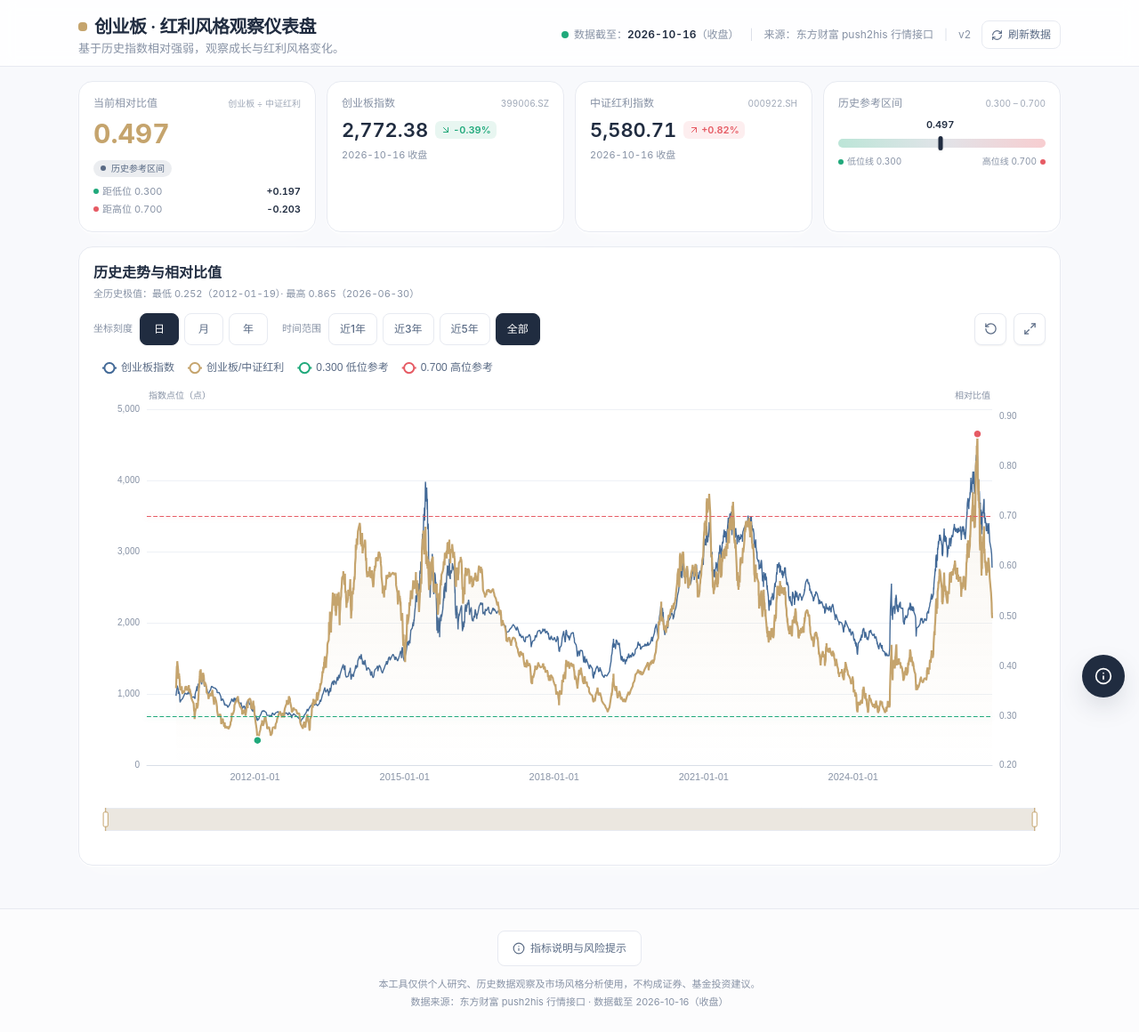
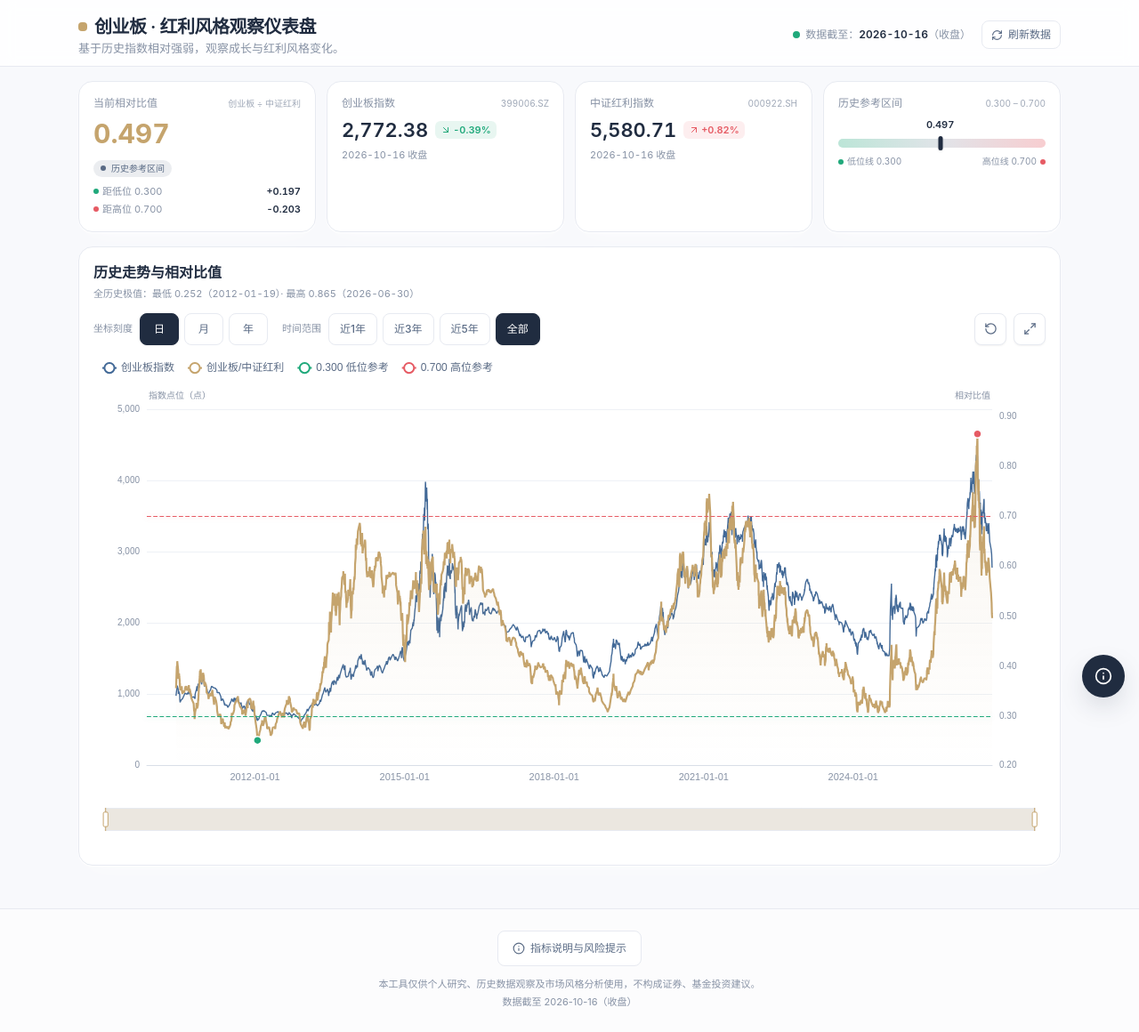
Before and after one commit to atwu5/chinext-dividend-dashboard, a React (Vite) app: page / in a window 1280 px wide. Shown: the whole page at 89% size. Built offline with nearby package versions, Linux system fonts and the light colour scheme.

Commit message:
chore(ui): 头部隐藏数据来源与版本号提示（信息保留在悬停提示），页脚同步简化

```diff
--- a/src/components/Footer.tsx
+++ b/src/components/Footer.tsx
@@ -21,7 +21,7 @@ export default function Footer({ meta, onOpenModal }: Props) {
         <p className="text-[11px] leading-5 text-muted">
           本工具仅供个人研究、历史数据观察及市场风格分析使用，不构成证券、基金投资建议。
           <br />
-          数据来源：{meta.sourceName} · 数据截至 {meta.lastDate}（收盘）
+          数据截至 {meta.lastDate}（收盘）
         </p>
       </div>
     </footer>
--- a/src/components/Header.tsx
+++ b/src/components/Header.tsx
@@ -28,16 +28,15 @@ export default function Header({ meta, refreshing, onRefresh }: Props) {
           <p className="mt-0.5 text-xs text-muted md:text-[13px]">基于历史指数相对强弱，观察成长与红利风格变化。</p>
         </div>
         <div className="flex flex-wrap items-center gap-x-3 gap-y-1.5 text-xs text-muted">
-          <span className="inline-flex items-center gap-1.5">
+          <span
+            className="inline-flex items-center gap-1.5"
+            title={`数据来源：${meta.sourceName} · 版本 v${meta.version} · 更新时间 ${fmtDateTimeCn(meta.lastUpdated)}`}
+          >
             <StatusDot color="#20A97B" title="数据加载正常" />
             <span className="tabular-nums">
               数据截至：<b className="font-semibold text-ink">{meta.lastDate}</b>（收盘）
             </span>
           </span>
-          <span aria-hidden className="hidden text-[#D9DEE8] sm:inline">|</span>
-          <span>来源：{meta.sourceName}</span>
-          <span aria-hidden className="hidden text-[#D9DEE8] sm:inline">|</span>
-          <span title={`数据版本 v${meta.version} · 更新时间 ${fmtDateTimeCn(meta.lastUpdated)}`}>v{meta.version}</span>
           <button
             type="button"
             onClick={onRefresh}
```
